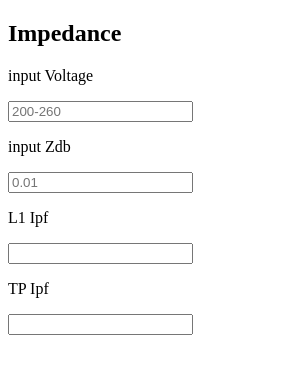
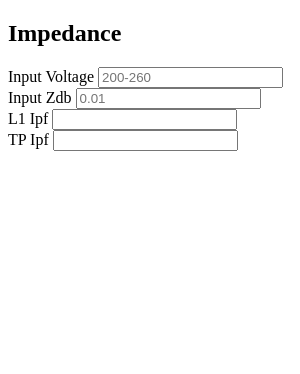
Before and after one commit to ExtF8/elmulator, an Electron app: page pages/externalImpedance.html in a window 300 px wide. Drawn offline with Linux system fonts and the light colour scheme.

Commit message:
Refactored for more semantic HTML

```diff
--- a/pages/externalImpedance.html
+++ b/pages/externalImpedance.html
@@ -2,31 +2,46 @@
 
 <div class="impedance-container">
     <h2>Impedance</h2>
-    <!-- input -->
+    <!-- input section-->
     <div class="impedance-input">
         <div class="voltage-input-container">
-            <p>input Voltage</p>
+            <label for="voltage_input">Input Voltage</label>
             <input
                 type="number"
                 id="voltage_input"
+                data-input-type="voltage"
                 placeholder="200-260"
-                size="50"
             />
         </div>
         <div class="zdb-input-container">
-            <p>input Zdb</p>
-            <input type="number" id="zdb_input" placeholder="0.01" size="50" />
+            <label for="zdb_input">Input Zdb</label>
+            <input
+                type="number"
+                id="zdb_input"
+                data-input-type="zdb"
+                placeholder="0.01"
+            />
         </div>
     </div>
+    <!-- output section-->
     <div class="impedance-output-container">
-        <!-- outputs 1 and 2 -->
         <div class="impedance-outputs">
-            <p>L1 Ipf</p>
-            <input type="number" id="one_phase_ipf_output_ka" readonly />
+            <label>L1 Ipf</label>
+            <input
+                type="number"
+                id="one_phase_ipf_output_ka"
+                data-output-type="one_phase_ipf"
+                readonly
+            />
         </div>
         <div class="impedance-outputs">
-            <p>TP Ipf</p>
-            <input type="number" id="three_phase_ipf_output_ka" readonly />
+            <label>TP Ipf</label>
+            <input
+                type="number"
+                id="three_phase_ipf_output_ka"
+                data-output-type="three_phase_ipf"
+                readonly
+            />
         </div>
     </div>
 </div>
```
